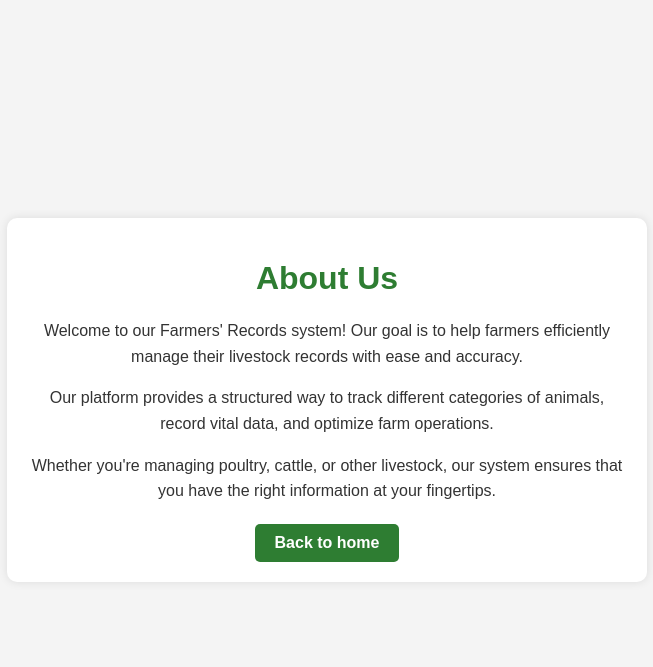
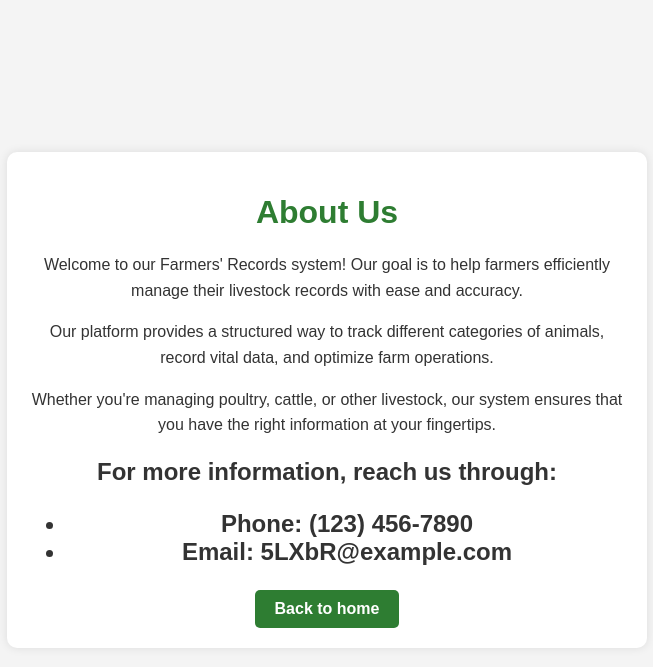
Before and after one commit to Jimmyshankil/reausarant-landing-page, a Flask app: a page that uses templates/about us.html in a window 1280 px wide. Shown: the top 667 px of the page, without its empty margins (313-966 px from the left). Run offline with Flask 3, Linux system fonts and the light colour scheme.

Commit message:
templates

```diff
--- a/templates/about us.html
+++ b/templates/about us.html
@@ -21,6 +21,12 @@
             Whether you're managing poultry, cattle, or other livestock, our system ensures
             that you have the right information at your fingertips.
         </p>
+        <h2>For more information, reach us through:
+            <ul>
+                <li>Phone: (123) 456-7890</li>
+                <li>Email: 5LXbR@example.com</li>
+            </ul>
+        </h2>
         <div class="cta">
             <a href="/">Back to home</a>
         </div>
```
